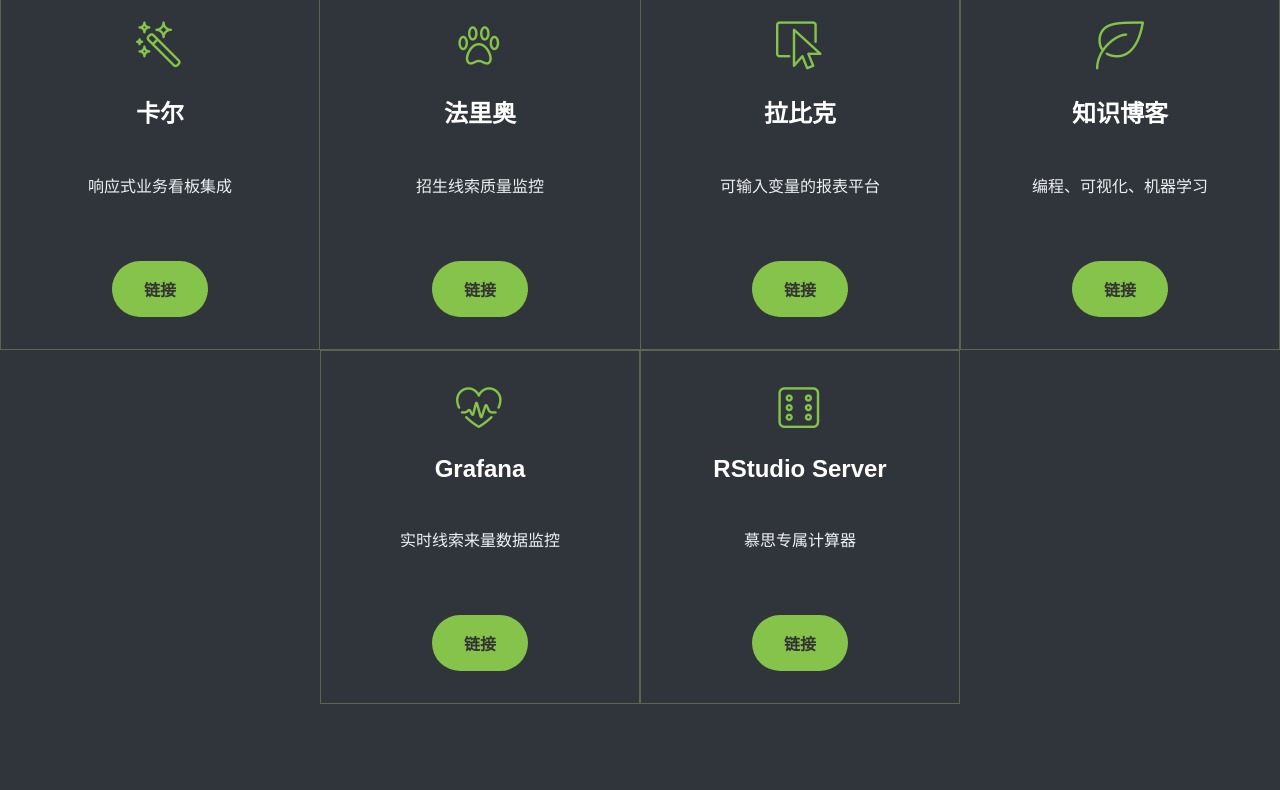
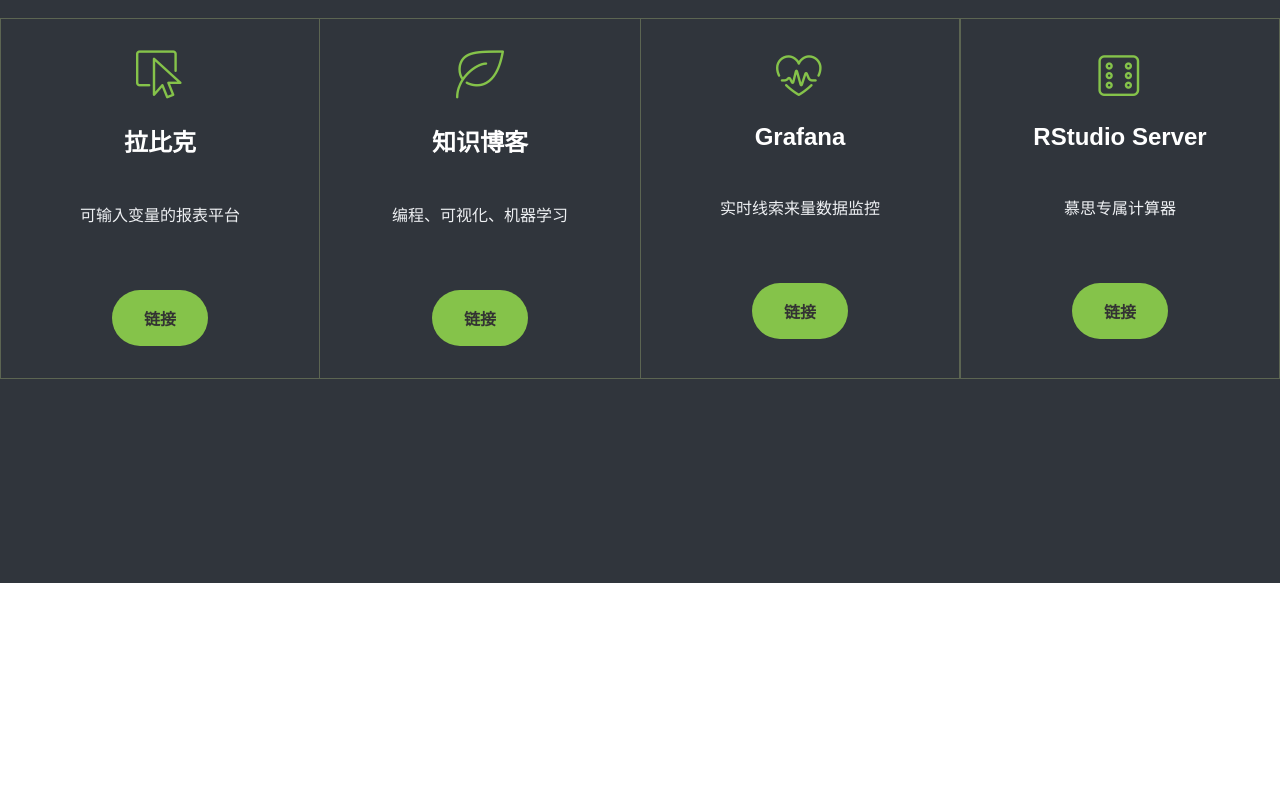
Before and after one commit to tmasjc/growth_at_hetao101, a plain HTML site: page index.html in a window 1280 px wide. Shown: the part 217-1007 px from the top of the page. After the commit the page ends 800 px from the top, so only its background shows below. Drawn offline with Linux system fonts and the light colour scheme.

Commit message:
Remove entrances for Kael and Rubick

```diff
--- a/index.html
+++ b/index.html
@@ -35,24 +35,6 @@
     <section class="listing-section bg-4">
         <h2 class="listing-section__title">增长策略@核桃编程 🦊</h2>
         <div class="listing listing--yonten">
-          <div class="listing__item">
-              <div class="icon icon--magic-wand"></div>
-              <h3 class="listing__title">卡尔</h3>
-              <ul class="listing__feature--list">
-                  <p>响应式业务看板集成</p>
-              </ul>
-              <a href="http://growth.corp.hetao101.com/kael/" target="_blank"><button
-                      class="pricing__action">链接</button></a>
-          </div>
-            <div class="listing__item">
-                <div class="icon icon--paw"></div>
-                <h3 class="listing__title">法里奥</h3>
-                <ul class="listing__feature--list">
-                    <p>招生线索质量监控</p>
-                </ul>
-                <a href="http://growth.corp.hetao101.com/furion/" target="_blank"><button
-                        class="pricing__action">链接</button></a>
-            </div>
             <div class="listing__item">
                 <div class="icon icon--select"></div>
                 <h3 class="listing__title">拉比克</h3>
```
